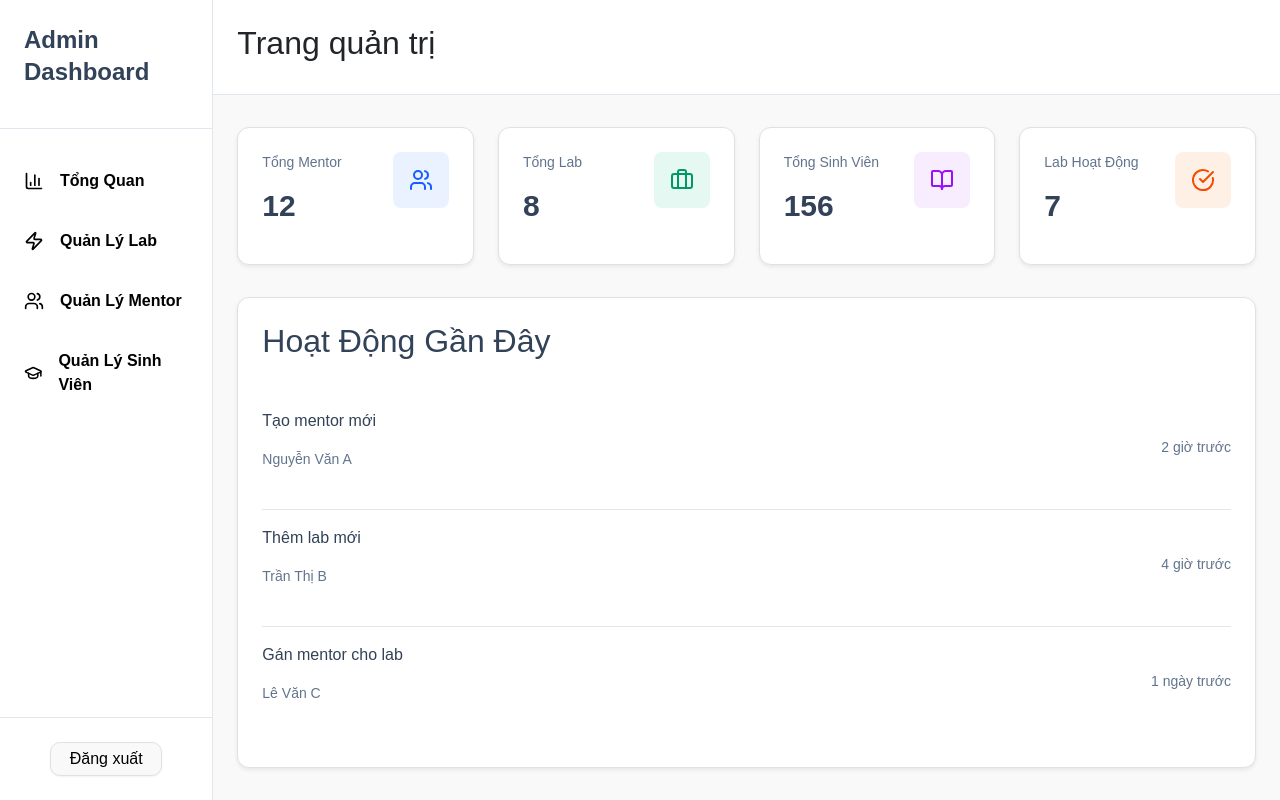
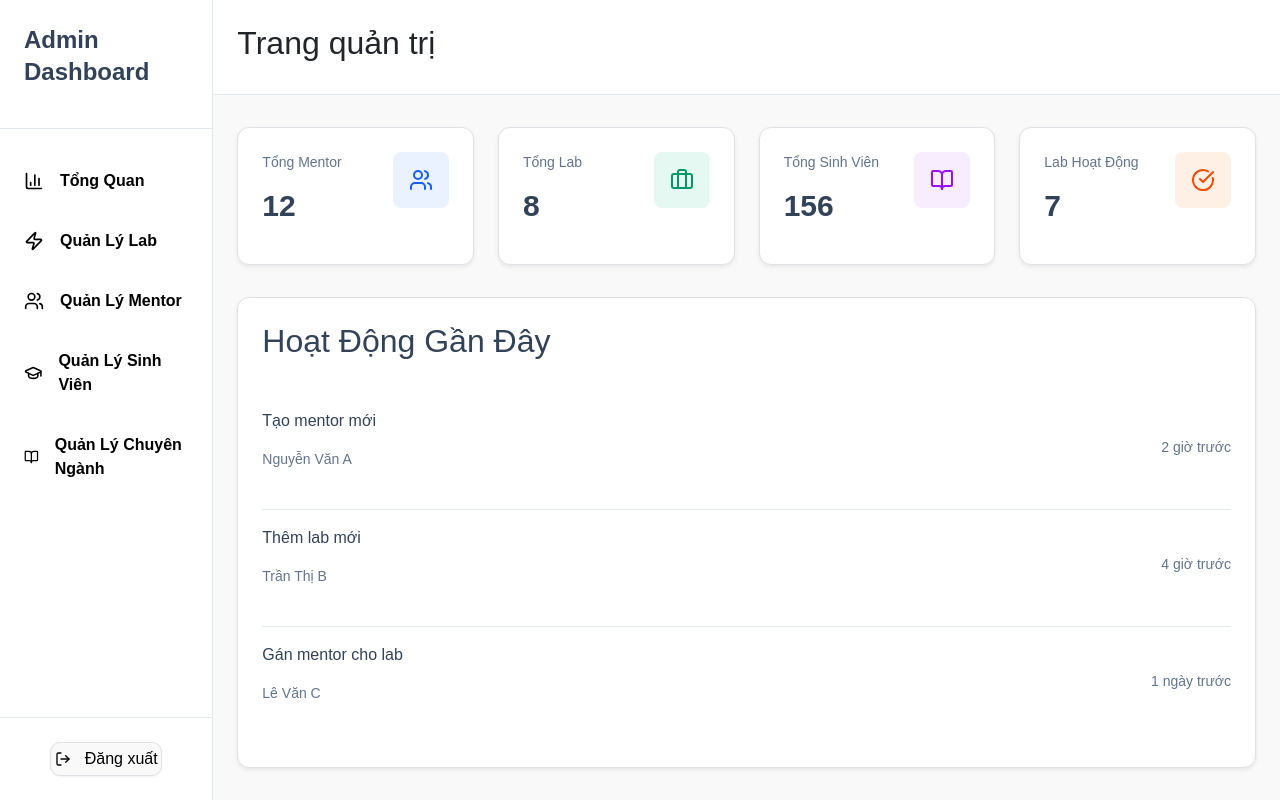
Before and after one commit to mhung889/LabHub_SWP391, a React (Vite) app in the folder client/: page /admin in a window 1280 px wide. Built offline with nearby package versions, Linux system fonts and the light colour scheme.

Commit message:
update menu

```diff
--- a/client/src/App.jsx
+++ b/client/src/App.jsx
@@ -15,6 +15,7 @@ import AdminOverviewPage from "./pages/admin/AdminOverviewPage"
 import AdminLabsPage from "./pages/admin/AdminLab/AdminLabsPage"
 import AdminMentorsPage from "./pages/admin/AdminMentorsPage"
 import AdminStudentsPage from "./pages/admin/AdminStudentsPage"
+import AdminMajorsPage from "./pages/admin/AdminMajorsPage"
 import MentorLayout from "./pages/mentor/MentorLayout"
 import MentorDashboard from "./pages/mentor/MentorDashboard"
 import MentorTasksPage from "./pages/mentor/MentorTasksPage"
@@ -60,6 +61,7 @@ function App() {
             <Route path='labs' element={<AdminLabsPage />} />
             <Route path='mentors' element={<AdminMentorsPage />} />
             <Route path='students' element={<AdminStudentsPage />} />
+            <Route path='majors' element={<AdminMajorsPage />} />
           </Route>
 
           <Route path='*' element={<NotFound />} />
--- a/client/src/pages/admin/AdminLayout.jsx
+++ b/client/src/pages/admin/AdminLayout.jsx
@@ -1,29 +1,39 @@
-import { NavLink, Outlet, useLocation } from 'react-router-dom';
-import { Users, Zap, BarChart3, GraduationCap } from 'lucide-react';
+import { NavLink, Outlet, useLocation, useNavigate } from 'react-router-dom';
+import { Users, Zap, BarChart3, GraduationCap, BookOpen, LogOut } from 'lucide-react';
 
 import { Button } from '@/components/ui/button';
-import LogoutButton from '@/components/LogoutButton';
+import { clearStorage } from '@/utils/storage';
+import { toast } from 'sonner';
 
 export default function AdminLayout() {
+  const navigate = useNavigate();
+  const location = useLocation();
+
   const tabs = [
     { to: '/admin/overview', label: 'Tổng Quan', icon: BarChart3 },
     { to: '/admin/labs', label: 'Quản Lý Lab', icon: Zap },
     { to: '/admin/mentors', label: 'Quản Lý Mentor', icon: Users },
     { to: '/admin/students', label: 'Quản Lý Sinh Viên', icon: GraduationCap },
+    { to: '/admin/majors', label: 'Quản Lý Chuyên Ngành', icon: BookOpen },
   ];
-
-  const location = useLocation();
 
   const titleMap = {
     '/admin/overview': 'Overview',
     '/admin/labs': 'Lab Management',
     '/admin/mentors': 'Mentor Management',
     '/admin/students': 'Student Management',
+    '/admin/majors': 'Major Management',
   };
 
   // Tìm tab hiện tại để hiển thị title đúng
   const currentTab = tabs.find((t) => location.pathname.startsWith(t.to));
   const headerTitle = currentTab ? titleMap[currentTab.to] : 'Trang quản trị';
+
+  const handleLogout = () => {
+    clearStorage();
+    toast.success('Đã đăng xuất');
+    navigate('/login');
+  };
 
   return (
     <div className='min-h-screen flex bg-background'>
@@ -59,11 +69,11 @@ export default function AdminLayout() {
             variant='outline'
             size='sm'
             className='w-28 text-black !rounded-[10px] border py-3'
+            onClick={handleLogout}
           >
+            <LogOut className='w-4 h-4 mr-2' />
             Đăng xuất
           </Button>
-
-          {/* <LogoutButton/> */}
         </div>
       </aside>
 
```
